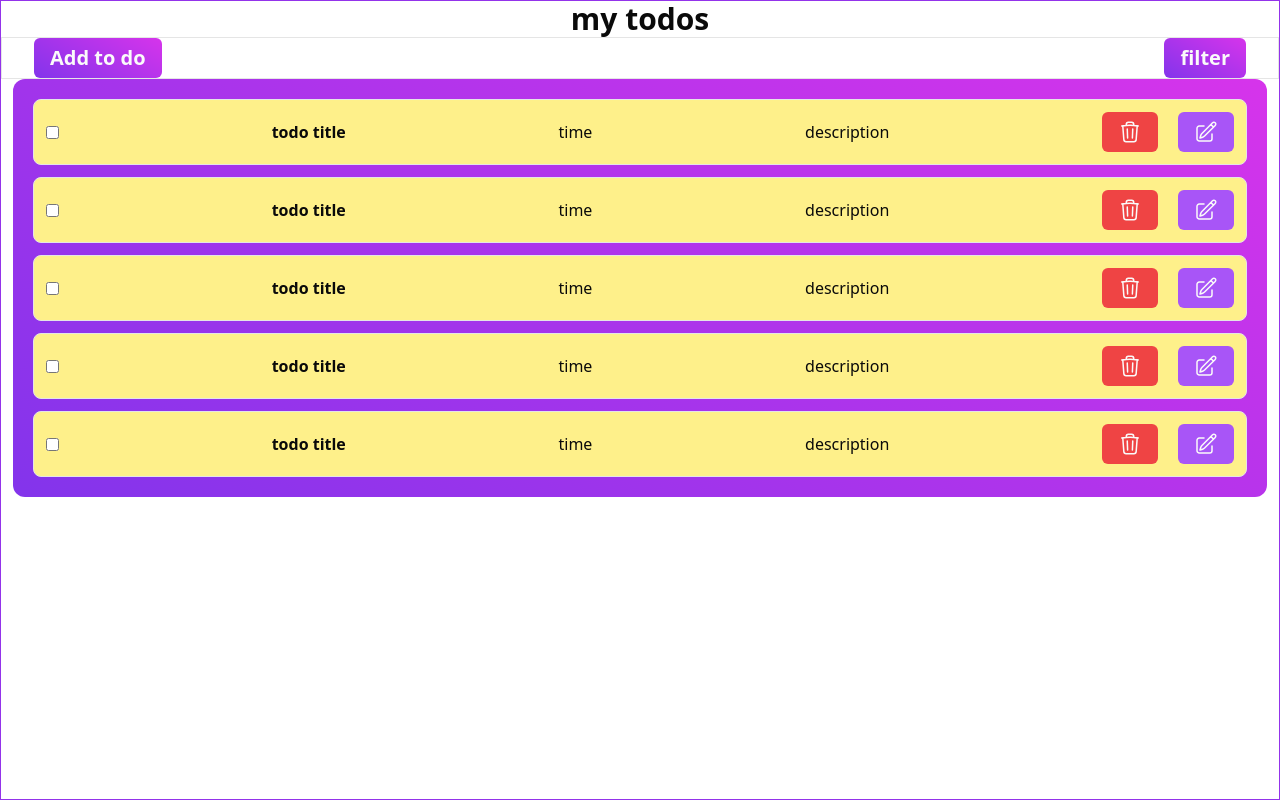
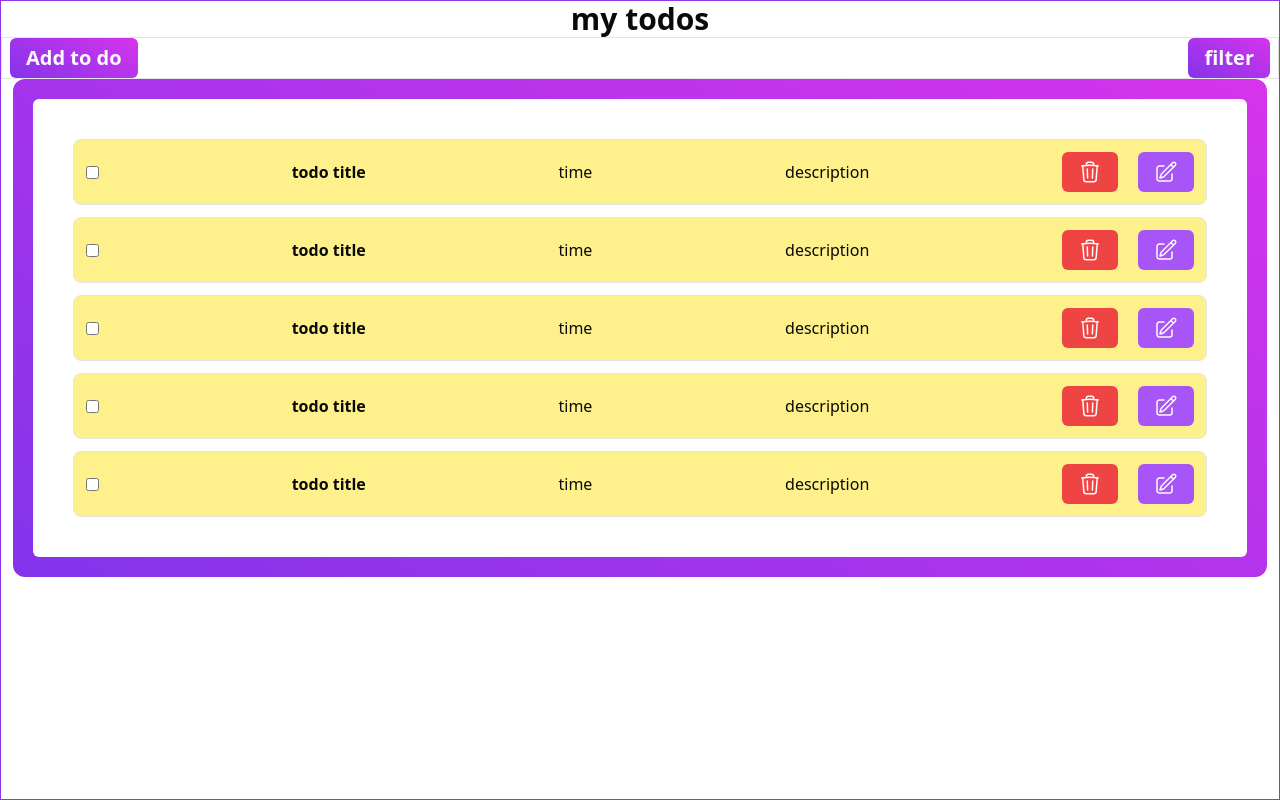
Before and after one commit to Siftab/redux-with-shadcn, a React (Vite) app: page / in a window 1280 px wide. Built offline with nearby package versions, Linux system fonts and the light colour scheme.

Commit message:
feat(ui): types for initials

```diff
--- a/src/components/todo/AddToDo.tsx
+++ b/src/components/todo/AddToDo.tsx
@@ -1,29 +1,27 @@
-
 import React, { FormEvent } from "react";
 import { Button } from "../ui/button";
-import {   Dialog,
-    DialogContent,
-    DialogDescription,
-    DialogFooter,
-    DialogHeader,
-    DialogTitle,
-    DialogTrigger, } from "../ui/dialog";
+import {
+  Dialog,
+  DialogClose,
+  DialogContent,
+  DialogDescription,
+  DialogFooter,
+  DialogHeader,
+  DialogTitle,
+  DialogTrigger,
+} from "../ui/dialog";
 import { Input } from "../ui/input";
 import { Label } from "../ui/label";
 
 const AddToDo = () => {
+  const [task, setTask] = React.useState("");
+  const [description, setDescription] = React.useState("");
 
-
-  const [task,setTask]=React.useState('')
-  const [description,setDescription]=React.useState('')
-
-
-  const handleSubmit =(e:FormEvent)=>{
-    e.preventDefault()
-    console.log({task,description})
-    console.log("working")
-
-  }
+  const handleSubmit = (e: FormEvent) => {
+    e.preventDefault();
+    console.log({ task, description });
+    console.log("working");
+  };
   return (
     <Dialog>
       <DialogTrigger asChild>
@@ -34,9 +32,7 @@ const AddToDo = () => {
       <DialogContent className="sm:max-w-[425px]">
         <DialogHeader>
           <DialogTitle>Add Task</DialogTitle>
-          <DialogDescription>
-            Add Task you Want to finish
-          </DialogDescription>
+          <DialogDescription>Add Task you Want to finish</DialogDescription>
         </DialogHeader>
         <div className="grid gap-4 py-4">
           <div className="grid grid-cols-4 items-center gap-4">
@@ -46,6 +42,7 @@ const AddToDo = () => {
             <Input
               id="task"
               className="col-span-3"
+              onBlur={(e) => setTask(e.target.value)}
             />
           </div>
           <div className="grid grid-cols-4 items-center gap-4">
@@ -55,16 +52,27 @@ const AddToDo = () => {
             <Input
               id="description"
               className="col-span-3"
+              onBlur={(e) => setDescription(e.target.value)}
             />
           </div>
         </div>
         <DialogFooter>
-          <Button type="submit" onClick={handleSubmit}>Save changes</Button>
+          <DialogClose asChild>
+
+            <Button onClick={handleSubmit} type="submit" >
+              Save changes
+            </Button>
+          </DialogClose>
         </DialogFooter>
+        {/* <DialogFooter className="sm:justify-start">
+          <DialogClose asChild>
+            <Button type="button" variant="secondary">
+              Close
+            </Button>
+          </DialogClose>
+        </DialogFooter> */}
       </DialogContent>
     </Dialog>
-
-
   );
 };
 
--- a/src/components/todo/TodoContianer.tsx
+++ b/src/components/todo/TodoContianer.tsx
@@ -6,17 +6,19 @@ import TodoFilter from './TodoFilter';
 const TodoContianer = () => {
     return (
         <div className=''>
-            <div className=' flex justify-between  px-8  border '>
+            <div className=' flex justify-between  px-2  border '>
                 <AddToDo/>
                 <TodoFilter/>
             </div>
-            <div className=' bg-primary-gradient p-5 rounded-xl space-y-3 mx-3'>
+            <div className=' bg-primary-gradient p-5 rounded-xl  mx-3'>
                 {/* <div className='text-center font-bold bg-white p-5 rounded-lg'>there is no task pending </div> */}
+                <div className='bg-white h-full space-y-3 p-10 rounded-md'>
                 <TodoCard/>
                 <TodoCard/>
                 <TodoCard/>
                 <TodoCard/>
                 <TodoCard/>
+                </div>
             </div>
         </div>
     );
--- a/src/redux/features/todoSlice.ts
+++ b/src/redux/features/todoSlice.ts
@@ -1,10 +1,18 @@
-import { createSlice } from "@reduxjs/toolkit";
+import { createSlice,  } from "@reduxjs/toolkit";
 
 
 
+type TTodo = {
+    title:string,
+    description:string,
+    isCompleted?:boolean
+}
 
+type TinitialState = {
+    todos: TTodo[]
+}
 
-const initialState = {
+const initialState :TinitialState = {
     todos:[]
 }
 
@@ -13,9 +21,13 @@ export const todoSlice = createSlice({
     initialState,
     reducers:{
 
+        addTodo:(state,action)=>{
+            state.todos.push({...action.payload,isCompeted:false} )
+        }
+
     }
 
 })
 
-
+export const {addTodo} = todoSlice.actions
 export default todoSlice.reducer
```
